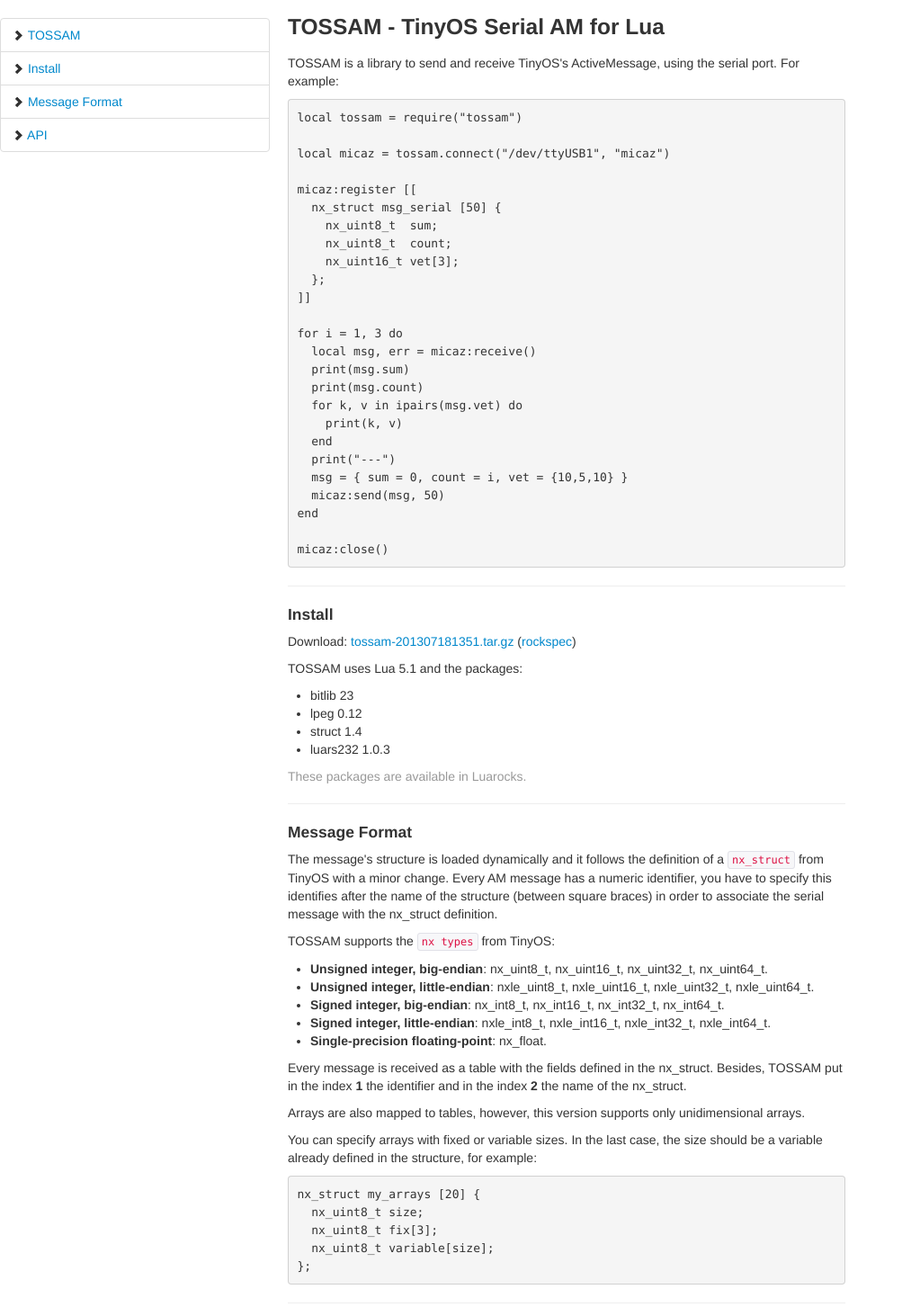
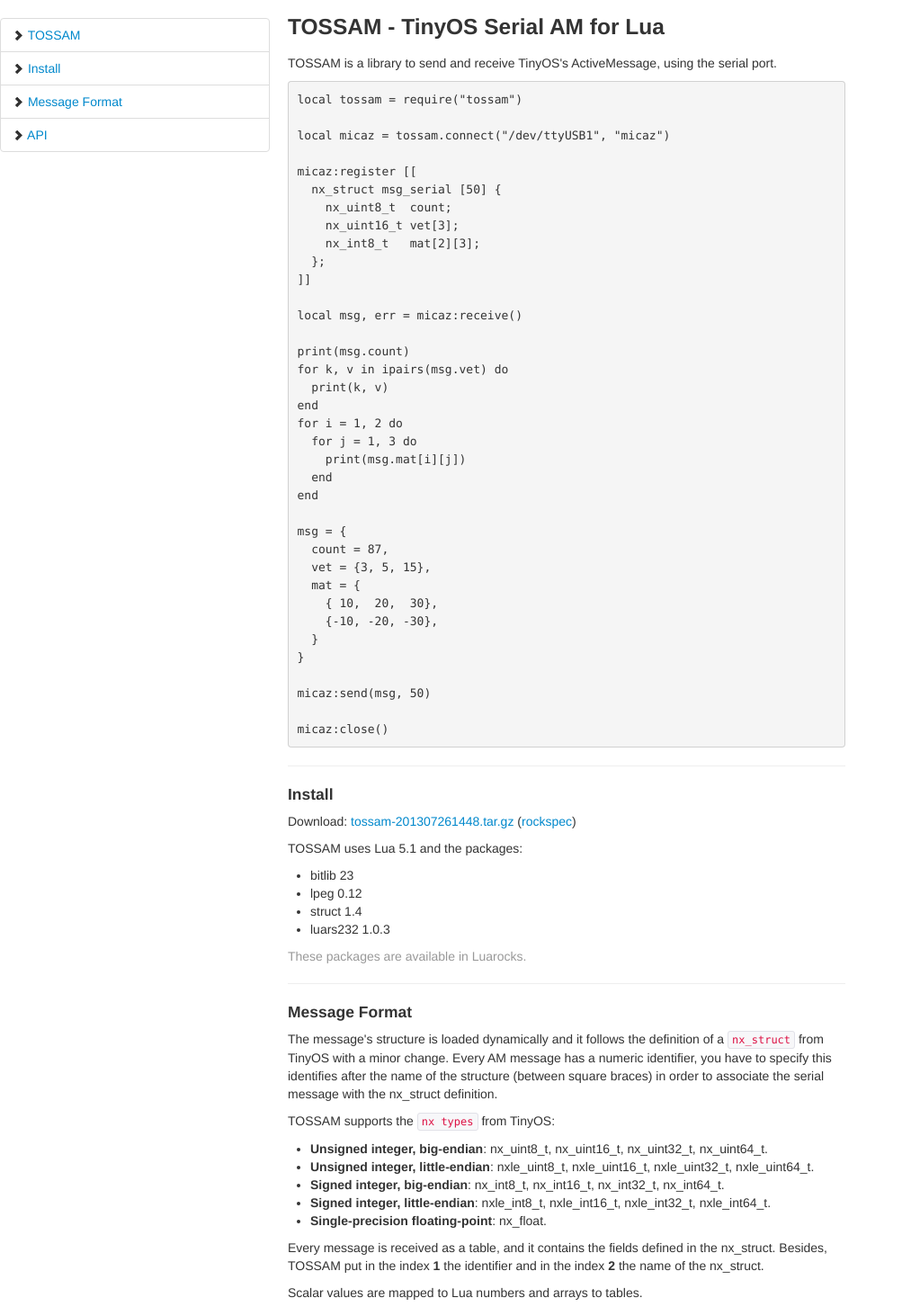
Before and after one commit to brunoos/tossam, a plain HTML site: page doc/index.html in a window 1280 px wide. Shown: the top 1453 px of the page at 90% size, without its empty margins (0-1003 px from the left). Drawn offline with Linux system fonts and the light colour scheme.

Commit message:
Update documentation.

```diff
--- a/doc/index.html
+++ b/doc/index.html
@@ -25,7 +25,8 @@
 <a name="TOSSAM">
 <h3></a>TOSSAM - TinyOS Serial AM for Lua</h3>
 
-<p>TOSSAM is a library to send and receive TinyOS's ActiveMessage, using the serial port. For example:</p>
+<p>TOSSAM is a library to send and receive TinyOS's ActiveMessage, using the serial port.</p>
+
 <pre>
 local tossam = require("tossam")
 
@@ -33,23 +34,34 @@
 
 micaz:register [[
   nx_struct msg_serial [50] {
-    nx_uint8_t  sum;
     nx_uint8_t  count;
     nx_uint16_t vet[3];
+    nx_int8_t   mat[2][3];
   };
 ]]
 
-for i = 1, 3 do
-  local msg, err = micaz:receive()
-  print(msg.sum)
-  print(msg.count)
-  for k, v in ipairs(msg.vet) do
-    print(k, v)
+local msg, err = micaz:receive()
+
+print(msg.count)
+for k, v in ipairs(msg.vet) do
+  print(k, v)
+end
+for i = 1, 2 do
+  for j = 1, 3 do
+    print(msg.mat[i][j])
   end
-  print("---")
-  msg = { sum = 0, count = i, vet = {10,5,10} }
-  micaz:send(msg, 50)
 end
+
+msg = {
+  count = 87,
+  vet = {3, 5, 15},
+  mat = {
+    { 10,  20,  30},
+    {-10, -20, -30},
+  }
+}
+
+micaz:send(msg, 50)
 
 micaz:close()
 </pre>
@@ -59,7 +71,8 @@
 <a name="Install"></a>
 <h4>Install</h4>
 
-<p>Download: <a href="http://www.inf.ufg.br/~brunoos/tossam/download/tossam-201307181351.tar.gz">tossam-201307181351.tar.gz</a> (<a href="http://www.inf.ufg.br/~brunoos/tossam/download/tossam-201307181351-1.rockspec">rockspec</a>)</p>
+<p>Download: <a href="http://www.inf.ufg.br/~brunoos/tossam/download/tossam-201307261448.tar.gz">tossam-201307261448.tar.gz</a>
+(<a href="http://www.inf.ufg.br/~brunoos/tossam/download/tossam-201307261448-1.rockspec">rockspec</a>)</p>
 
 <p>TOSSAM uses Lua 5.1 and the packages:</p>
 
@@ -92,24 +105,12 @@
   <li><strong>Single-precision floating-point</strong>: nx_float.</li>
 </ul>
 
-<p>Every message is received as a table with the fields defined in the
-nx_struct. Besides, TOSSAM put in the index <strong>1</strong> the identifier
-and in the index <strong>2</strong> the name of the nx_struct.</p>
+<p>Every message is received as a table, and it contains the fields
+defined in the nx_struct. Besides, TOSSAM put in the
+index <strong>1</strong> the identifier and in the
+index <strong>2</strong> the name of the nx_struct.</p>
 
-<p>Arrays are also mapped to tables, however, this version supports
-only unidimensional arrays.</p>
-
-<p>You can specify arrays with fixed or variable sizes. In the last
-case, the size should be a variable already defined in the structure,
-for example:</p>
-
-<pre>
-nx_struct my_arrays [20] {
-  nx_uint8_t size;
-  nx_uint8_t fix[3];
-  nx_uint8_t variable[size];
-};
-</pre>
+<p>Scalar values are mapped to Lua numbers and arrays to tables.</p>
 
 <hr>
 
```
